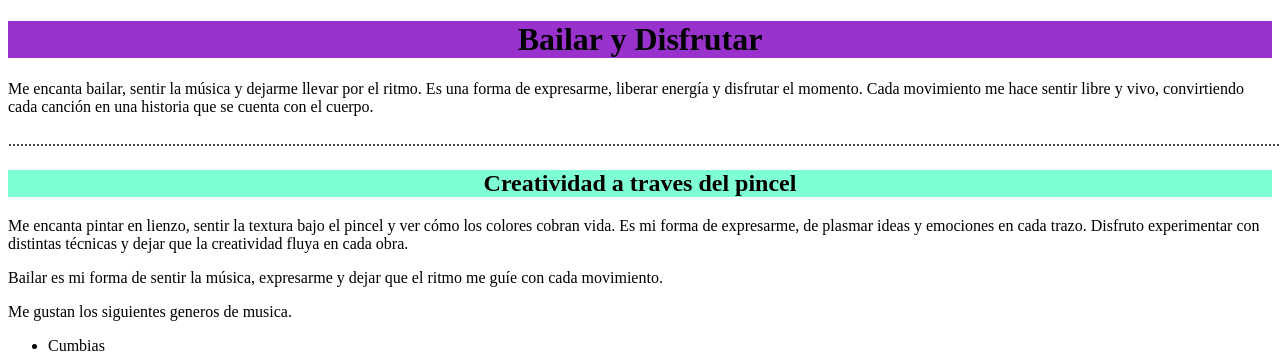
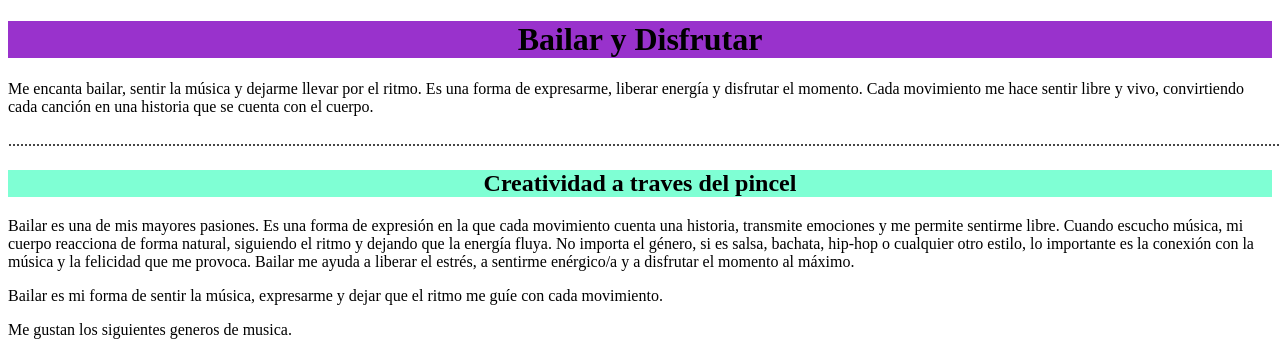
Before and after one commit to Jocelyn2040559/Pasatiempos-, a plain HTML site: page bailar.html in a window 1280 px wide. Shown: the top 352 px of the page. Drawn offline with Linux system fonts and the light colour scheme.

Commit message:
Archivo baile modifiado

```diff
--- a/bailar.html
+++ b/bailar.html
@@ -24,7 +24,8 @@
         </div>
         <article>
             <h2 class="musica">Creatividad a traves del pincel</h2>
-            <p>Me encanta pintar en lienzo, sentir la textura bajo el pincel y ver cómo los colores cobran vida. Es mi forma de expresarme, de plasmar ideas y emociones en cada trazo. Disfruto experimentar con distintas técnicas y dejar que la creatividad fluya en cada obra.</p>
+            <p>Bailar es una de mis mayores pasiones. Es una forma de expresión en la que cada movimiento cuenta una historia, transmite emociones y me permite sentirme libre. Cuando escucho música, mi cuerpo reacciona de forma natural, siguiendo el ritmo y dejando que la energía fluya. No importa el género, si es salsa, bachata, hip-hop o cualquier otro estilo, lo importante es la conexión con la música y la felicidad que me provoca. Bailar me ayuda a liberar el estrés, a sentirme enérgico/a y a disfrutar el momento al máximo.
+            </p>
             <p>Bailar es mi forma de sentir la música, expresarme y dejar que el ritmo me guíe con cada movimiento.</p>
             <p>Me gustan los siguientes generos de musica.</p>
             <ul>
```
